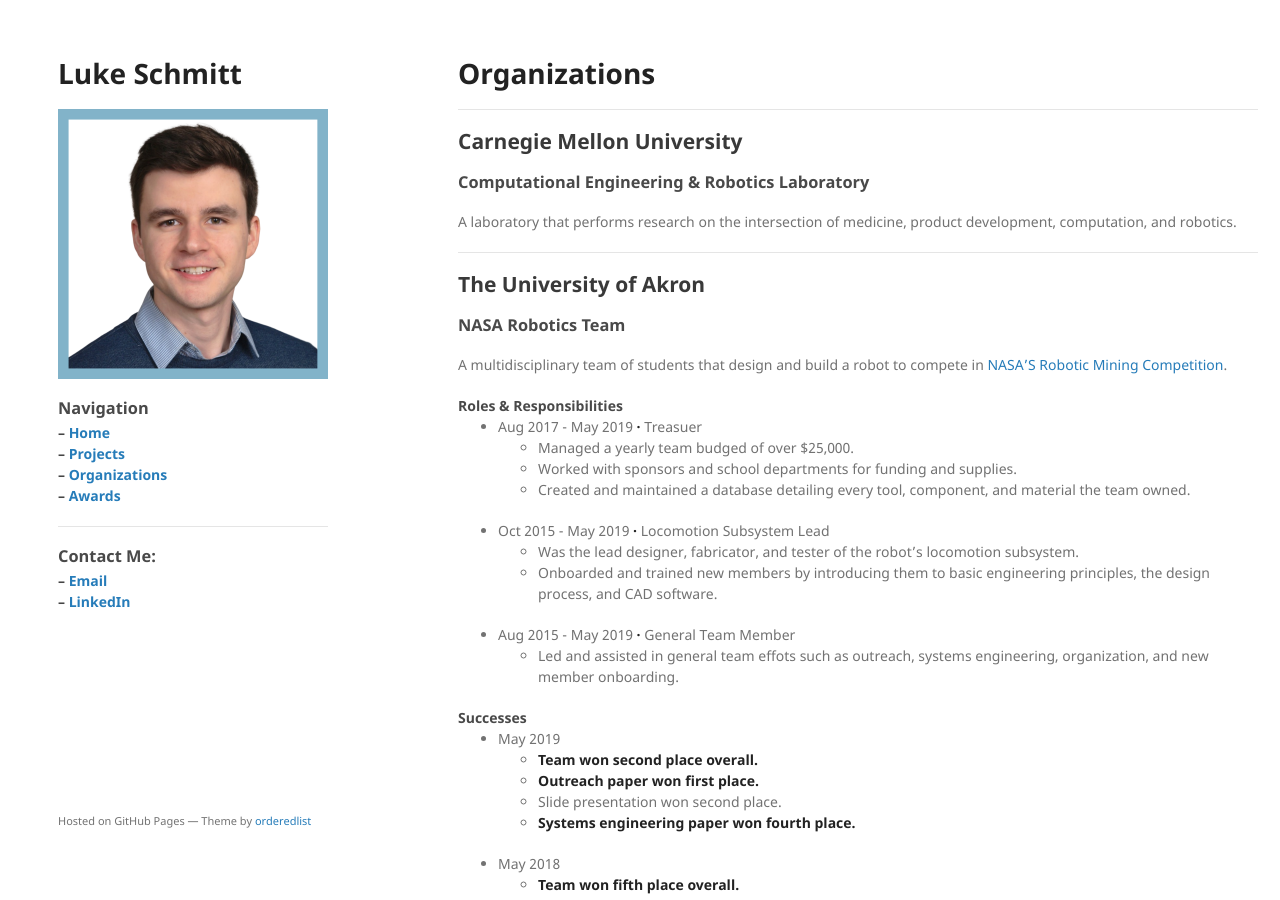
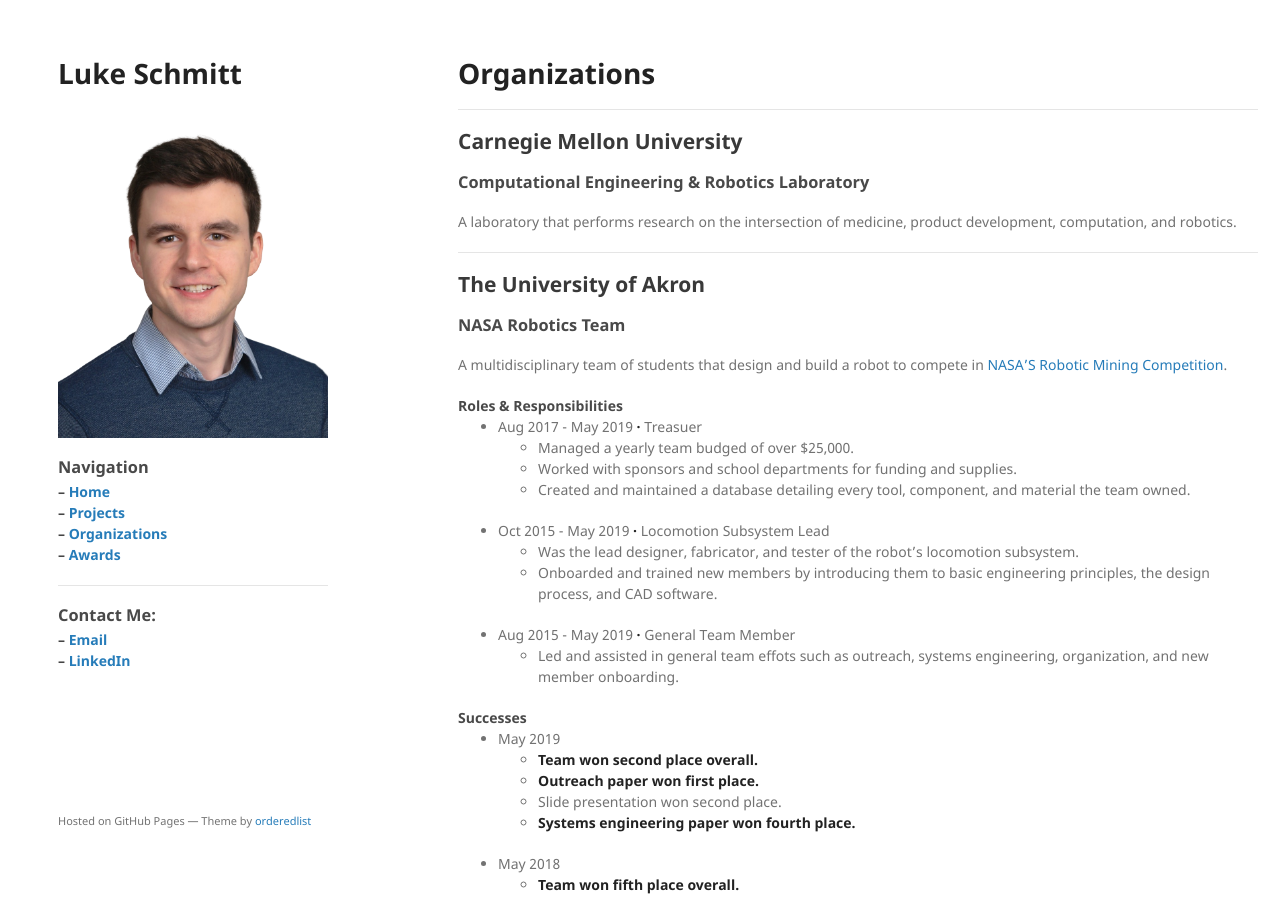
Before and after one commit to LukeSchmitt96/LukeSchmitt96.github.io, a Jekyll site: the page built from orgs.md, in a window 1280 px wide and 900 px high. Built offline with Jekyll 4.4.1, drawn with Linux system fonts in a browser that asks for light colours.

Commit message:
small content update

```diff
--- a/_layouts/default.html
+++ b/_layouts/default.html
@@ -21,7 +21,7 @@
 
         <!-- Title & Portrait -->
         <h1><a href="{{ "/" | absolute_url }}">Luke Schmitt</a></h1>
-        <img src="assets/img/Portrait2018-Square.png" alt="Portrait" />
+        <img src="assets/img/portait2018-removebg.png" alt="Portrait" />
 
         <!-- Navigation -->
         {% include navigation.html %}
```
Also changed, not shown: orgs.md (+1 -1 lines), assets/img/portait2018-removebg.png (added).
